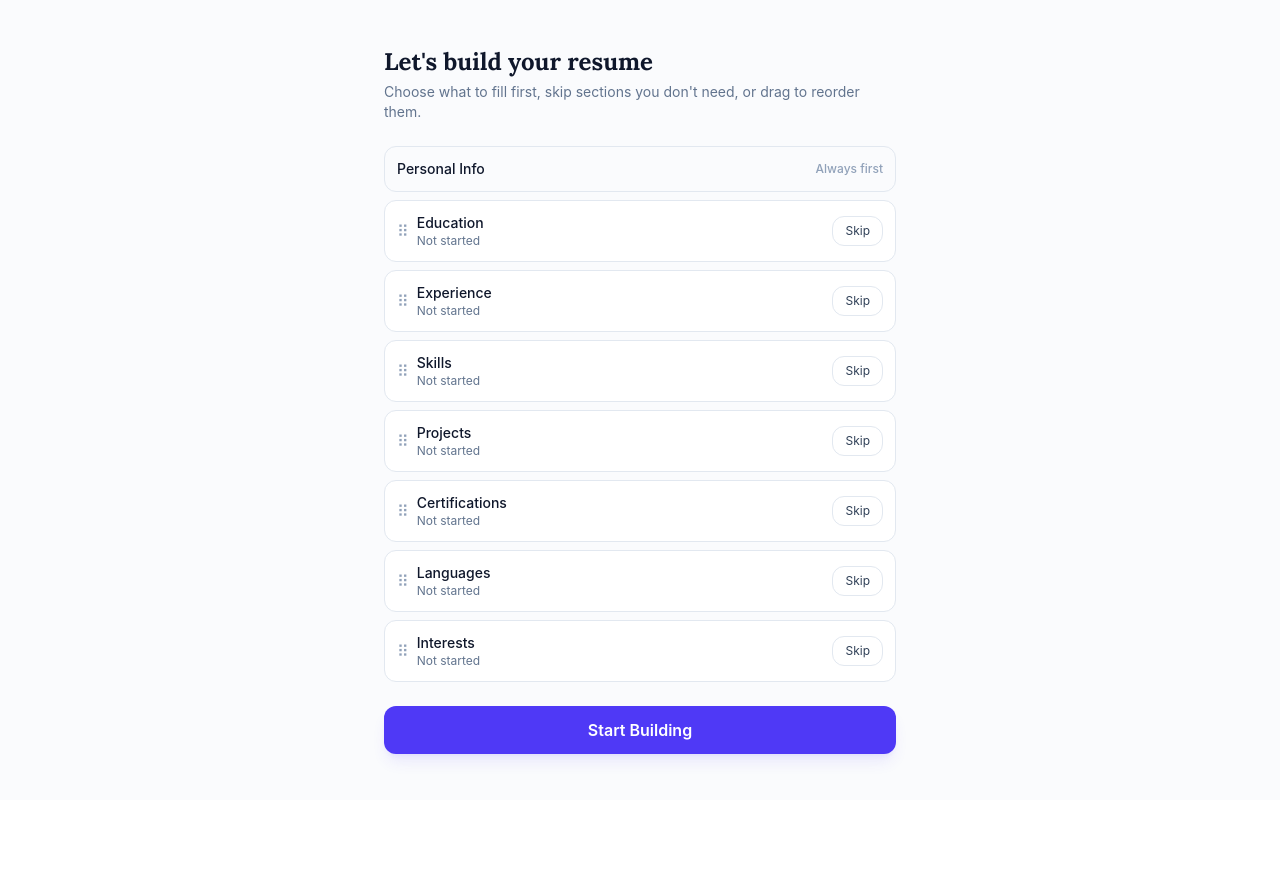
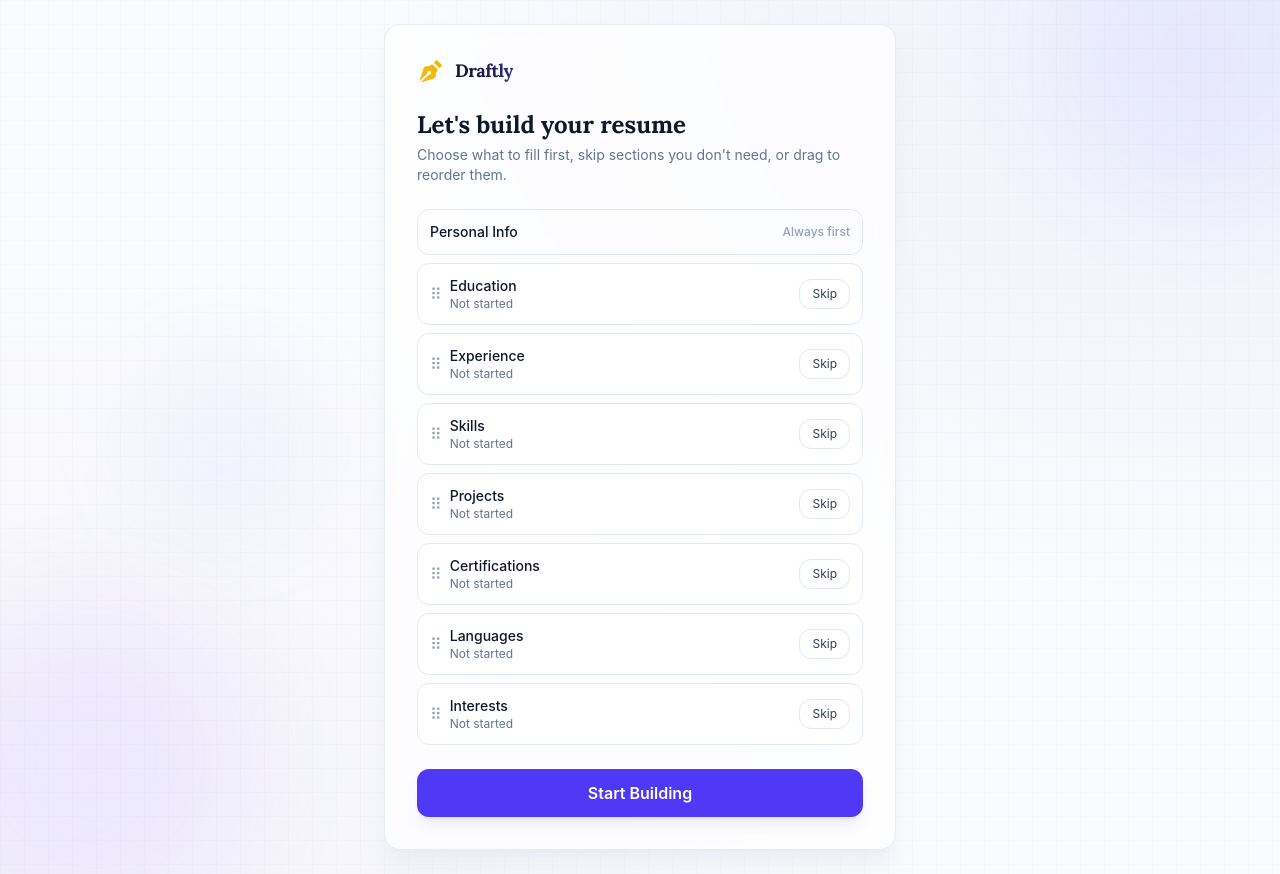
Before and after one commit to nahy1061/draftly, a React (Vite) app: page /builder in a window 1280 px wide. Before the commit the page ends 800 px from the top, so only its background shows below. Built offline with nearby package versions, Linux system fonts and the light colour scheme.

Commit message:
Enchanced Section Picker in fullscreen mode

```diff
--- a/src/components/SectionPicker/SectionPicker.jsx
+++ b/src/components/SectionPicker/SectionPicker.jsx
@@ -1,6 +1,7 @@
 import { useResume } from "../../context/ResumeContext";
 import CloseButton from "../CloseButton";
 import SectionPickerRow from "./SectionPickerRow";
+import penLogo from "../../assets/logo/pen-logo.png";
 import {
   DndContext,
   closestCenter,
@@ -64,18 +65,39 @@ function SectionPicker({ onSelect, onClose, mode = "modal", activeSection, onAct
   // fullscreen = onboarding flow on first visit; modal = opened from the edit column header
   const wrapperClass =
     mode === "fullscreen"
-      ? "min-h-screen bg-[#FAFBFD] dark:bg-[#0B0F19] text-slate-900 dark:text-slate-100 p-6 flex flex-col items-center justify-center transition-colors duration-300"
+      ? "relative min-h-screen bg-[#FAFBFD] dark:bg-[#0B0F19] bg-[radial-gradient(at_top_right,rgba(99,102,241,0.08),transparent_50%),radial-gradient(at_bottom_left,rgba(139,92,246,0.05),transparent_50%)] dark:bg-[radial-gradient(at_top_right,rgba(99,102,241,0.15),transparent_40%),radial-gradient(at_bottom_left,rgba(139,92,246,0.10),transparent_40%)] text-slate-900 dark:text-slate-100 p-6 flex flex-col items-center justify-center transition-colors duration-300 overflow-hidden"
       : "fixed inset-0 bg-black/50 backdrop-blur-xs flex items-center justify-center p-4 z-50 animate-fade-in";
 
   const cardClass =
     mode === "fullscreen"
-      ? "w-full max-w-lg"
+      ? "relative z-10 w-full max-w-lg bg-white/70 dark:bg-slate-900/70 backdrop-blur-md border border-slate-200/80 dark:border-slate-700/50 rounded-2xl p-8 shadow-xl shadow-slate-200/50 dark:shadow-none animate-fade-in"
       : "relative w-full max-w-lg bg-white dark:bg-[#0F172A] border border-slate-200 dark:border-slate-800/80 rounded-2xl p-6 max-h-[80vh] overflow-y-auto themed-scrollbar shadow-2xl";
 
   return (
     <div className={wrapperClass} onClick={mode === "modal" ? handleOverlayClick : undefined}>
+
+      {/* Decorative background blobs — fullscreen only, pointer-events-none so they don't interfere */}
+      {mode === "fullscreen" && (
+        <>
+          <div className="absolute inset-0 bg-[linear-gradient(to_right,#80808008_1px,transparent_1px),linear-gradient(to_bottom,#80808008_1px,transparent_1px)] bg-size-[24px_24px] pointer-events-none" />
+          <div className="absolute top-[-10%] right-[-5%] w-72 h-72 bg-indigo-400/10 dark:bg-indigo-500/10 rounded-full blur-3xl pointer-events-none animate-pulse" />
+          <div className="absolute bottom-[-5%] left-[-5%] w-80 h-80 bg-violet-400/10 dark:bg-violet-500/10 rounded-full blur-3xl pointer-events-none animate-pulse [animation-delay:1.5s]" />
+          <div className="absolute top-[40%] left-[10%] w-48 h-48 bg-indigo-300/8 dark:bg-indigo-400/8 rounded-full blur-2xl pointer-events-none" />
+        </>
+      )}
+
       <div className={cardClass} onClick={(e) => e.stopPropagation()}>
         {mode === "modal" && <CloseButton onClick={onClose} />}
+
+        {/* Logo + brand mark — only shown on the onboarding fullscreen */}
+        {mode === "fullscreen" && (
+          <div className="flex items-center gap-2.5 mb-6">
+            <img src={penLogo} alt="Draftly" className="h-7 w-7 object-contain dark:invert" />
+            <span className="font-display text-lg font-bold tracking-tight bg-linear-to-r from-slate-900 via-indigo-950 to-indigo-900 dark:from-white dark:via-slate-100 dark:to-slate-300 bg-clip-text text-transparent">
+              Draftly
+            </span>
+          </div>
+        )}
 
         <h2 className="font-display text-2xl font-bold mb-1">
           {mode === "fullscreen" ? "Let's build your resume" : "Jump to a section"}
```
